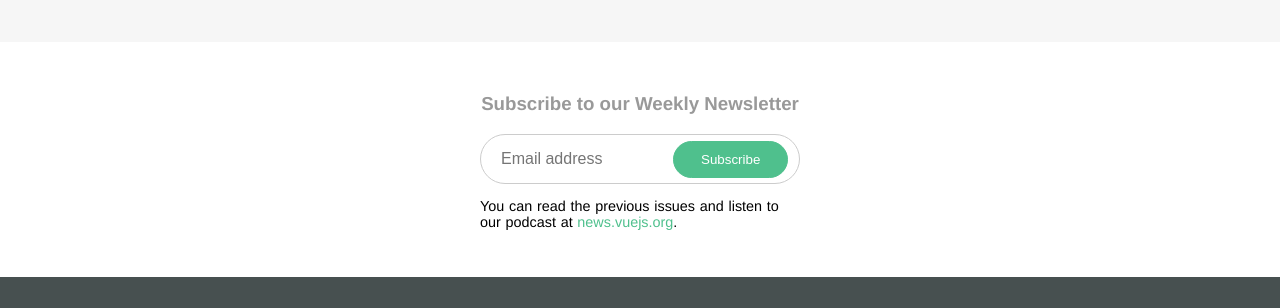
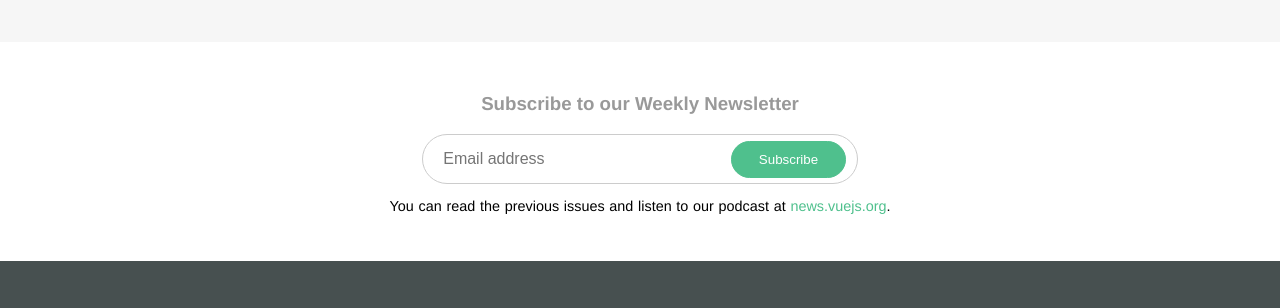
Before and after one commit to wild-sky/vueJsDemo, a plain HTML site: page index.html in a window 1280 px wide. Shown: the part 1660-1968 px from the top of the page. Drawn offline with Linux system fonts and the light colour scheme.

Commit message:
修复搜索栏宽度问题

```diff
--- a/css/main.css
+++ b/css/main.css
@@ -288,7 +288,7 @@ p {
     display: flex;
     flex-direction: column;
     align-items:center;
-    padding: 2em 30em 2em 30em;
+    padding: 2em 0 2em 0;
 }
 .news-items{
     flex: 1;
```
